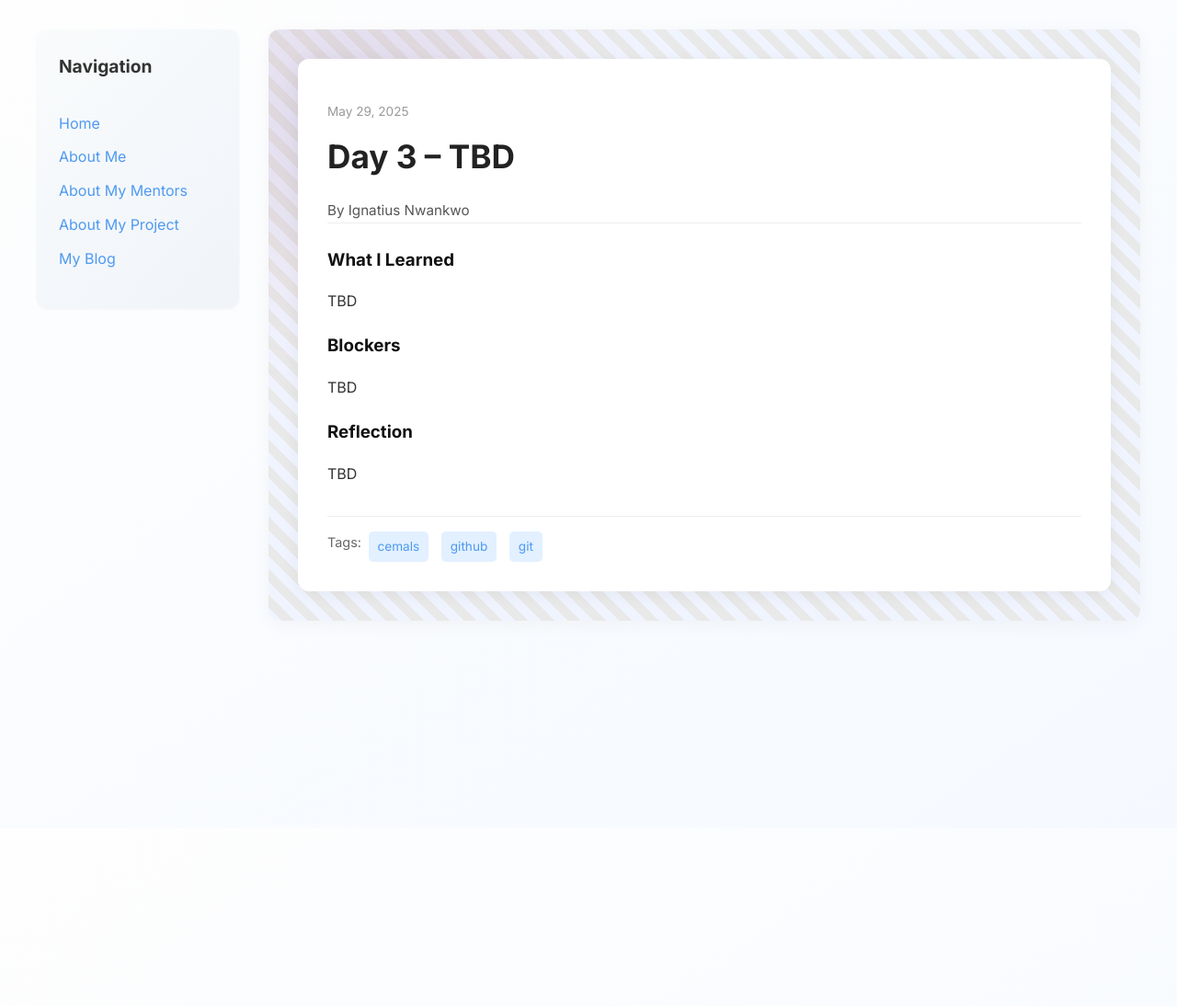
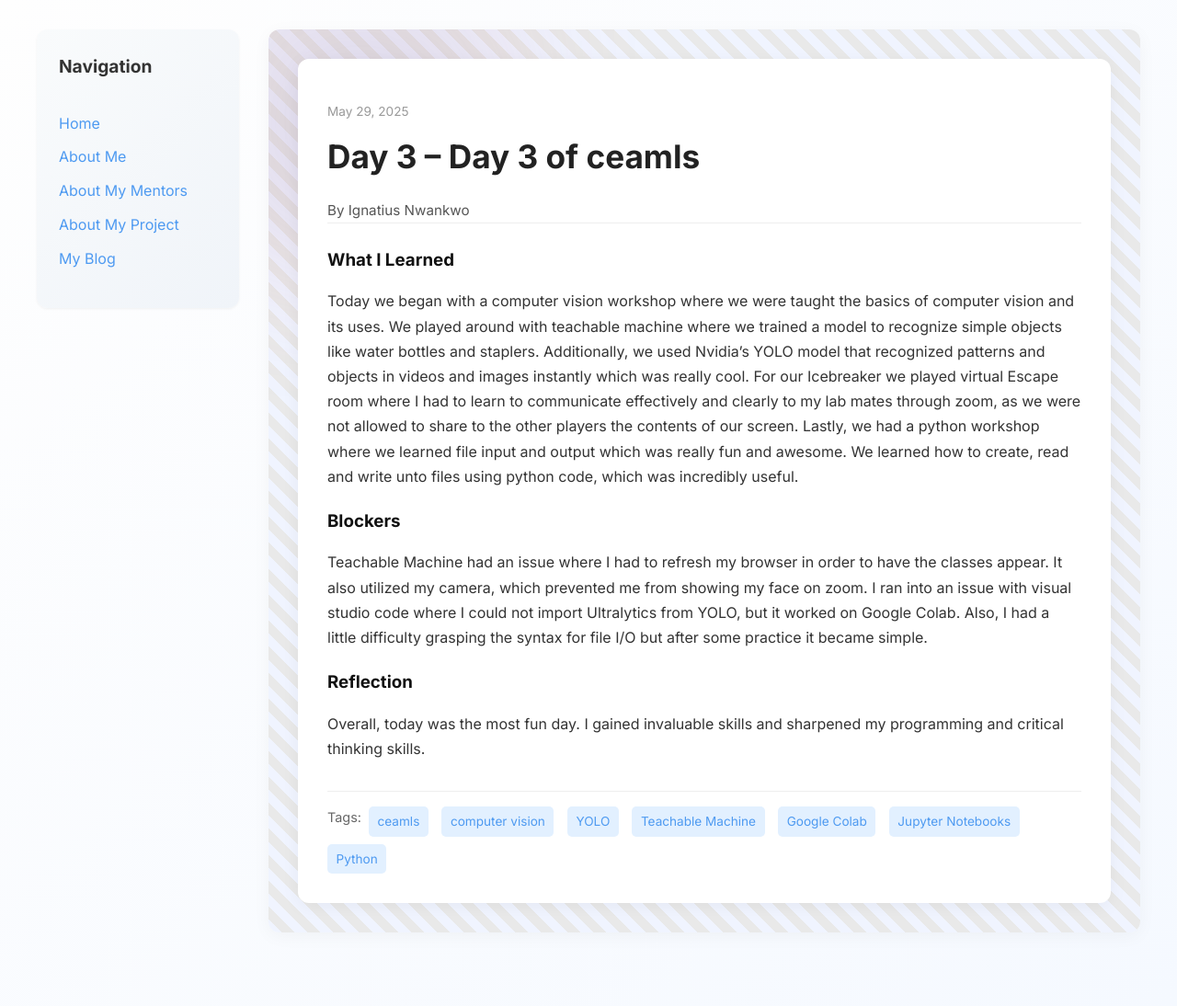
Before and after one commit to toxhi/toxhi.github.io, a Jekyll site: the page built from _posts/2025-05-29-day-3.md, in a window 1280 px wide. Shown: the whole page at 92% size. Built offline with Jekyll 4.4.1, drawn with Linux system fonts in a browser that asks for light colours; before the commit the page ends 900 px from its top, so only the background shows below that.

Commit message:
Update 2025-05-29-day-3.md

```diff
--- a/_posts/2025-05-29-day-3.md
+++ b/_posts/2025-05-29-day-3.md
@@ -1,16 +1,16 @@
 ---
 layout: post
-title: "Day 3 – TBD"
+title: "Day 3 – Day 3 of ceamls"
 date: 2025-05-29
 author: Ignatius Nwankwo
 permalink: /day3.html
-tags: ["cemals", "github", "git"]
+tags: ["ceamls", "computer vision", "YOLO", "Teachable Machine", "Google Colab", "Jupyter Notebooks", "Python"]
 
 what_i_learned: |
-  TBD
+  Today we began with a computer vision workshop where we were taught the basics of computer vision and its uses. We played around with teachable machine where we trained a model to recognize simple objects like water bottles and staplers. Additionally, we used Nvidia's YOLO model that recognized patterns and objects in videos and images instantly which was really cool. For our Icebreaker we played virtual Escape room where I had to learn to communicate effectively and clearly to my lab mates through zoom, as we were not allowed to share to the other players the contents of our screen. Lastly, we had a python workshop where we learned file input and output which was really fun and awesome. We learned how to create, read and write unto files using python code, which was incredibly useful.
 blockers: |
-  TBD
+  Teachable Machine had an issue where I had to refresh my browser in order to have the classes appear. It also utilized my camera, which prevented me from showing my face on zoom. I ran into an issue with visual studio code where I could not import Ultralytics from YOLO, but it worked on Google Colab. Also, I had a little difficulty grasping the syntax for file I/O but after some practice it became simple.
 
 reflection: |
-  TBD
+  Overall, today was the most fun day. I gained invaluable skills and sharpened my programming and critical thinking skills.
 ---
```
